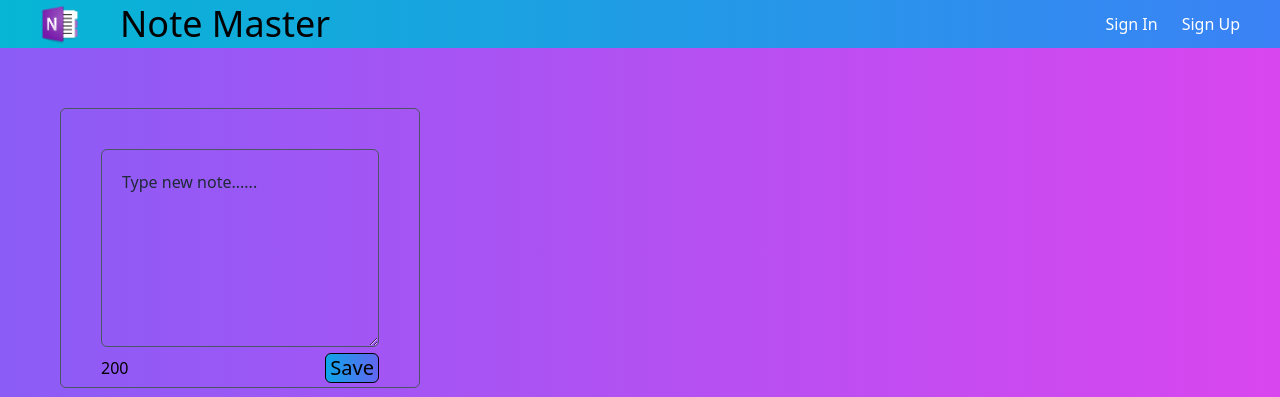
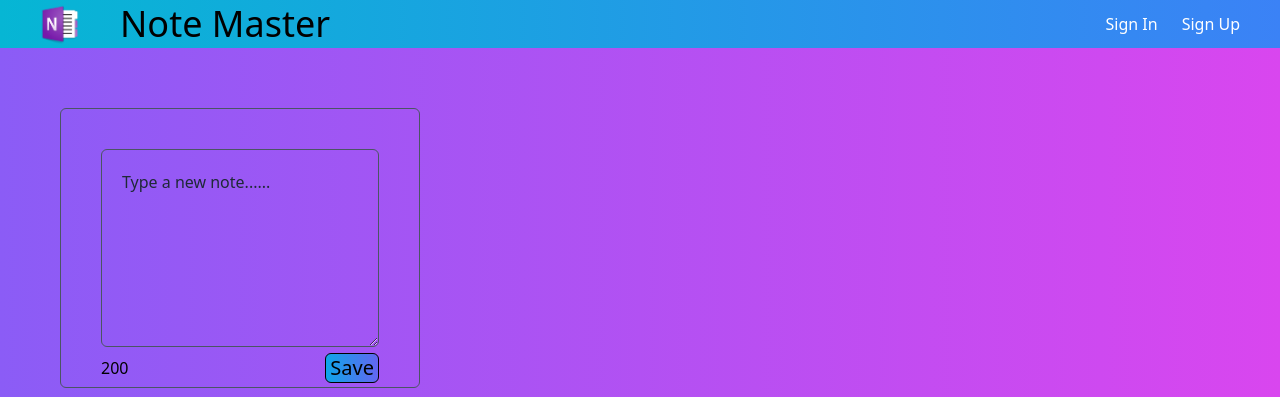
Before and after one commit to WAUdeshinduminaweerakoon/Note_Master, a React (Create React App) app in the folder frontendNew/note_master_frontend/: page /Notes in a window 1280 px wide. Shown: the top 397 px of the page. Built offline with nearby package versions, Linux system fonts and the light colour scheme.

Commit message:
Created backend and database connection with front end login page.

```diff
--- a/frontendNew/note_master_frontend/src/Components/CreateNote.jsx
+++ b/frontendNew/note_master_frontend/src/Components/CreateNote.jsx
@@ -12,7 +12,7 @@ const CreateNote = ({inputText, setInputText, saveHander}) => {
         cols = {20}
         rows = {5}
         value={inputText}
-        placeholder='Type new note......'
+        placeholder='Type a new note......'
         onChange={(e) => setInputText(e.target.value)}
         maxLength={200}
         className='w-full h-full p-5 text-black placeholder-gray-800 bg-transparent border border-gray-600 rounded-md focus:outline-none bg-slate-50 '
--- a/frontendNew/note_master_frontend/src/Components/Home.jsx
+++ b/frontendNew/note_master_frontend/src/Components/Home.jsx
@@ -3,7 +3,7 @@ import React from 'react';
 const Home = () => {
   return (
     <div >
-      <h1>sedrftgyhujikolp;</h1>
+
     </div>
   );
 };
--- a/frontendNew/note_master_frontend/src/Components/SignIn.jsx
+++ b/frontendNew/note_master_frontend/src/Components/SignIn.jsx
@@ -26,6 +26,7 @@ const SignIn = () => {
       console.log(response.data);
       setErrorMessage('');
       // Handle successful login here, e.g., redirect user to dashboard
+
     } catch (error) {
       console.error(error);
       if (error.response) {
--- a/frontendNew/note_master_frontend/src/Components/Signup.jsx
+++ b/frontendNew/note_master_frontend/src/Components/Signup.jsx
@@ -23,7 +23,7 @@ const SignupPage = () => {
   const handleSubmit = async (e) => {
     e.preventDefault();
     try {
-      const response = await axios.post('http://localhost:3001/user/login', formData);
+      const response = await axios.post('http://localhost:3001/user/create', formData);
       console.log(response.data);
       setFormData({
         firstname: '',
@@ -32,7 +32,7 @@ const SignupPage = () => {
         password: '',
 
       });
-      navigate('/Noies');
+      navigate('/SignIn');
     } catch (error) {
       console.error(error);
     }
```
